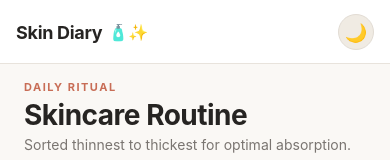
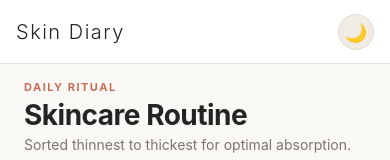
Before and after one commit to zhevadpal-dev/Mobile-App-Development-, a React Native app: screen / in a window 390 px wide. Shown: the top 160 px of the page. Built offline with nearby package versions, Linux system fonts and the light colour scheme.

Commit message:
Update global header title to strictly 'Skin Diary' with elegant minimalist typography

```diff
--- a/src/navigation/TabNavigator.tsx
+++ b/src/navigation/TabNavigator.tsx
@@ -45,12 +45,9 @@ export default function TabNavigator() {
           shadowOpacity: 0,
         },
         headerTitle: () => (
-          <View style={styles.headerTitleContainer}>
-            <Text style={[styles.headerTitleText, { color: colors.textPrimary }]}>
-              Skin Diary
-            </Text>
-            <Text style={styles.headerSubtitleText}>🧴✨</Text>
-          </View>
+          <Text style={[styles.headerTitleText, { color: colors.textPrimary }]}>
+            Skin Diary
+          </Text>
         ),
         headerRight: () => <ThemeToggle />,
         headerRightContainerStyle: {
@@ -97,18 +94,10 @@ export default function TabNavigator() {
 }
 
 const styles = StyleSheet.create({
-  headerTitleContainer: {
-    flexDirection: 'row',
-    alignItems: 'center',
-    gap: 6,
-  },
   headerTitleText: {
-    fontSize: 18,
-    fontWeight: '700',
-    letterSpacing: -0.3,
-  },
-  headerSubtitleText: {
-    fontSize: 16,
+    fontSize: 20,
+    fontWeight: '300',
+    letterSpacing: 1.5,
   },
   tabBar: {
     borderTopWidth: 1,
```
